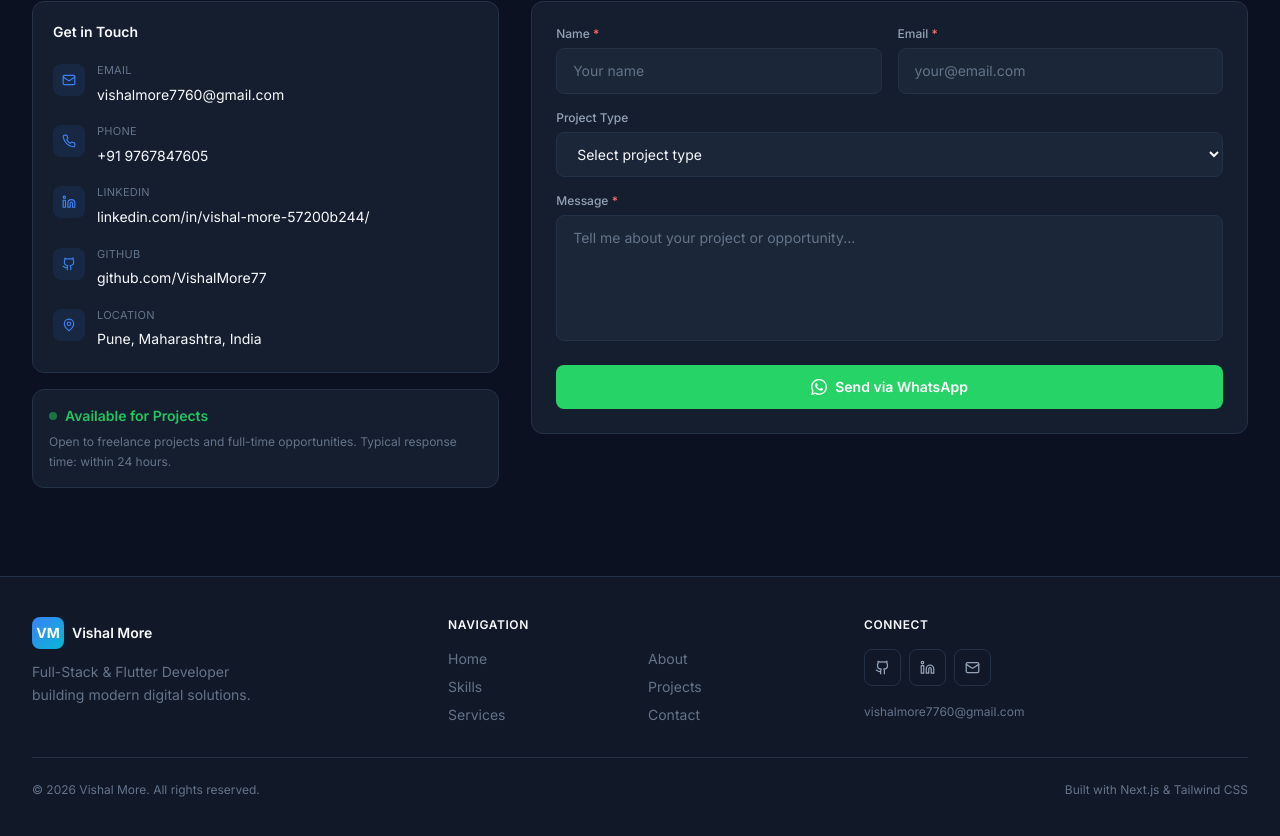
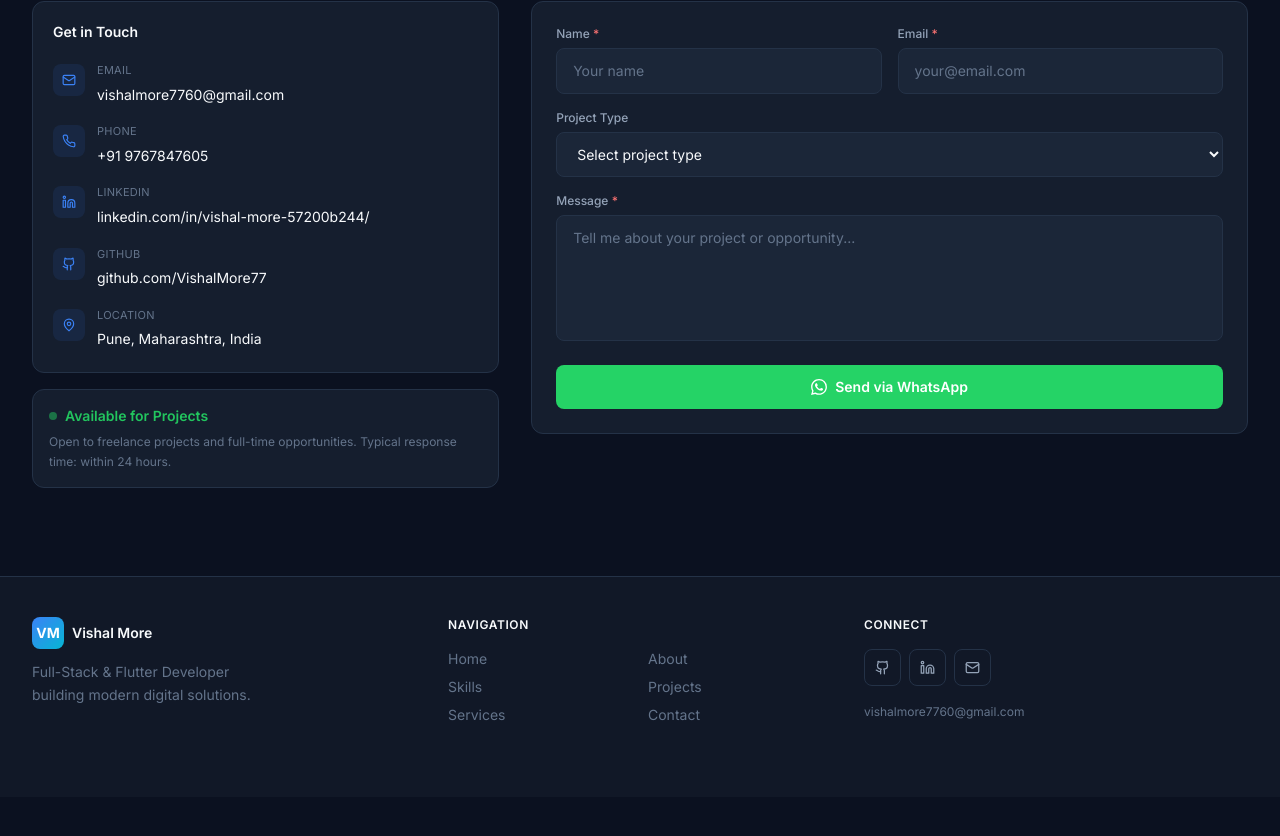
Before and after one commit to stackova-2151/vishal_portfolio, a Next.js app: page / in a window 1280 px wide. Shown: the part 5937-6773 px from the top of the page. After the commit the page ends 6734 px from the top, so only its background shows below. Built offline with nearby package versions, Linux system fonts and the light colour scheme.

Commit message:
updated code

```diff
--- a/components/Footer.tsx
+++ b/components/Footer.tsx
@@ -76,15 +76,7 @@ export default function Footer() {
           </div>
         </div>
 
-        {/* Bottom bar */}
-        <div className="pt-6 border-t border-border-color flex flex-col sm:flex-row items-center justify-between gap-2">
-          <p className="text-text-muted text-xs">
-            © 2026 Vishal More. All rights reserved.
-          </p>
-          <p className="text-text-muted text-xs">
-            Built with Next.js &amp; Tailwind CSS
-          </p>
-        </div>
+
       </div>
     </footer>
   );
```
